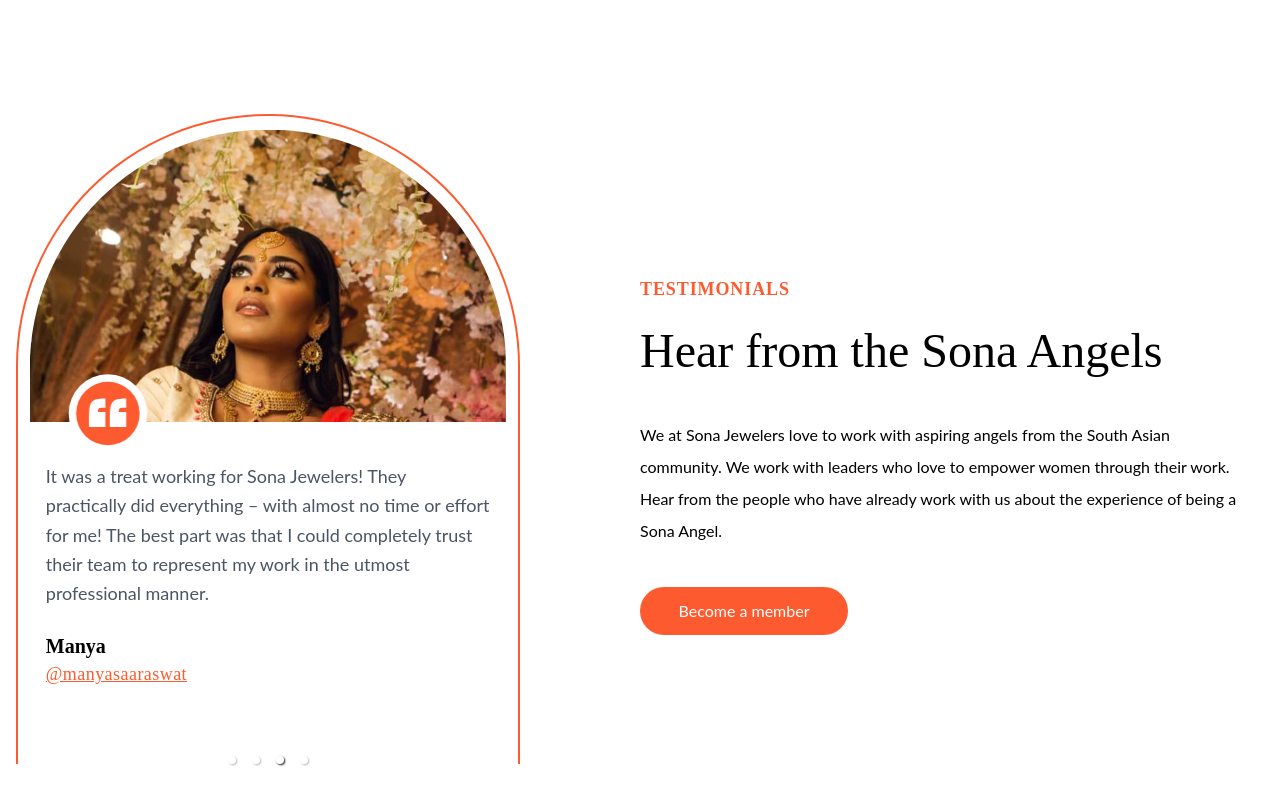
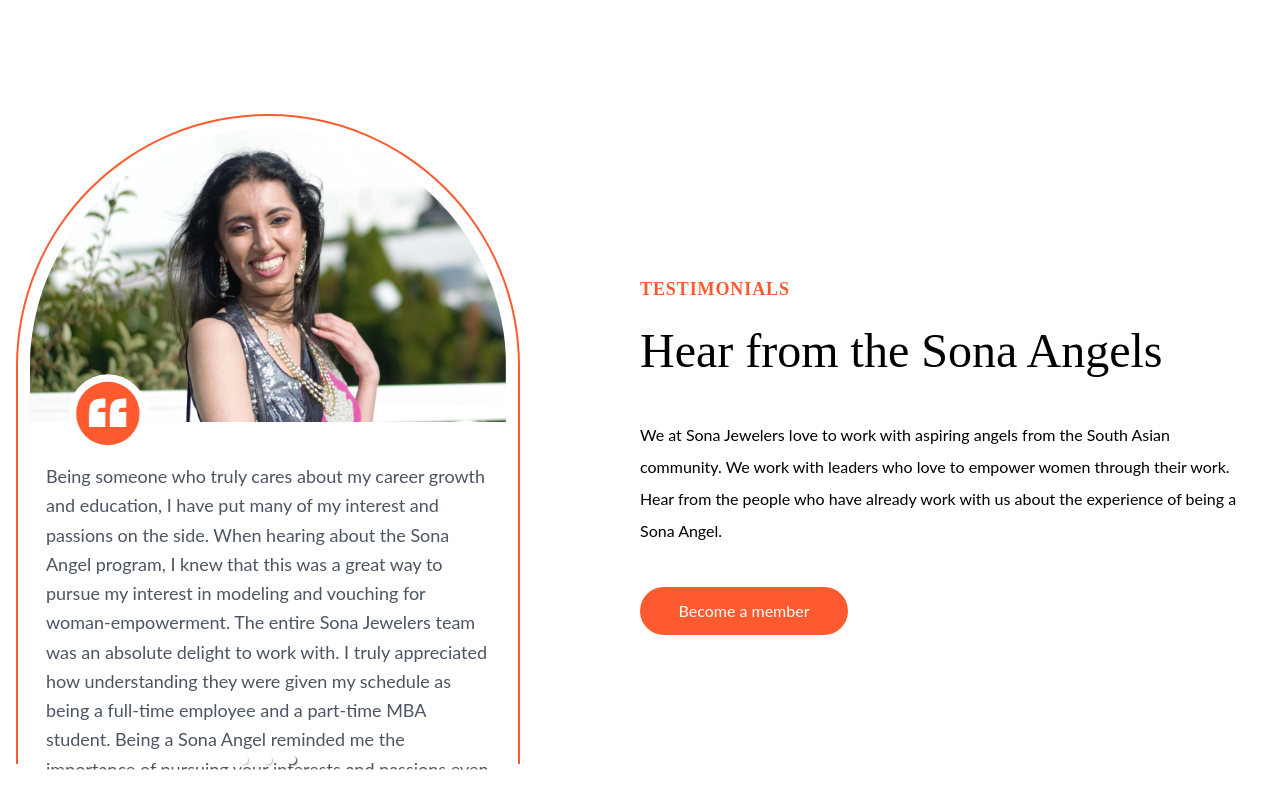
Before and after one commit to tanjilrahman/sona-angels, a React (Create React App) app: page / in a window 1280 px wide. Shown: the part 5540-6348 px from the top of the page. Built offline with nearby package versions, Linux system fonts and the light colour scheme.

Commit message:
updated testimonials

```diff
--- a/package.json
+++ b/package.json
@@ -14,8 +14,8 @@
     "web-vitals": "^1.0.1"
   },
   "scripts": {
-    "start": "react-scripts start",
-    "build": "npm run watch:css && react-scripts build",
+    "start": "react-scripts --openssl-legacy-provider start",
+    "build": "npm run watch:css && react-scripts --openssl-legacy-provider build",
     "test": "react-scripts test",
     "eject": "react-scripts eject",
     "watch:css": "postcss src/tailwind.css -o src/index.css",
--- a/src/components/Testimonials.js
+++ b/src/components/Testimonials.js
@@ -23,14 +23,12 @@
               swipeable={false}
             >
               <TestimonialCard
-                image='/images/DSCF2264.jpg'
-                name='Chhavi Verg'
-                handel='@chhaviverg'
-                profileLink='https://www.instagram.com/chhaviverg/'
-                testimonial='As a new model, I was skeptical to work with Sona Jewelers, but
-                my friends and colleagues highly recommended me to work with
-                them. Together, we managed to pull off a successful campaign
-                that performed beyond my wildest expectations!'
+              scroll={true}
+                image='/images/3R1A2349.jpg'
+                name='Nisha Pawar'
+                handel='@lovelaughmirch'
+                profileLink='https://www.instagram.com/lovelaughmirch/'
+                testimonial='It was an absolute pleasure working with Sona Jewelers. They are the jewelers we’ve shopped at for all of our family milestones so partnering with them felt so natural. The communication on deliverables was clear and timely. I truly felt they valued my work and appreciated all my creative efforts. Everyone from their staff to their marketing team was respectful and timely on all aspects of our collaboration. Our partnership is one of my favorites til date.'
               />
               <TestimonialCard
                 image='/images/IMG_6908.JPG'
@@ -38,16 +36,6 @@
                 handel='@sankissedskin'
                 profileLink='https://www.instagram.com/sankissedskin/'
                 testimonial='Sona Jewelers has been a house hold name for as long as I can remember. Their quality has never diminished. Every time there’s a wedding, it’s a known thing to go to Sona to find the best pieces of jewelry for the events. Riz has also helped in taking the prestigious name forward through his own love for beautiful pieces and marketing etiquette. I can’t wait to visit again! ♥️'
-              />
-              <TestimonialCard
-                image='/images/IMG_6907.JPG'
-                name='Manya'
-                handel='@manyasaaraswat'
-                profileLink='https://www.instagram.com/manyasaaraswat/'
-                testimonial='It was a treat working for Sona Jewelers! They practically did
-                everything – with almost no time or effort for me! The best part
-                was that I could completely trust their team to represent my work
-                in the utmost professional manner.'
               />
               <TestimonialCard
                 scroll={true}
```
Also changed, not shown: public/images/3R1A2349.jpg (added), public/images/DSC_0519.jpg.
